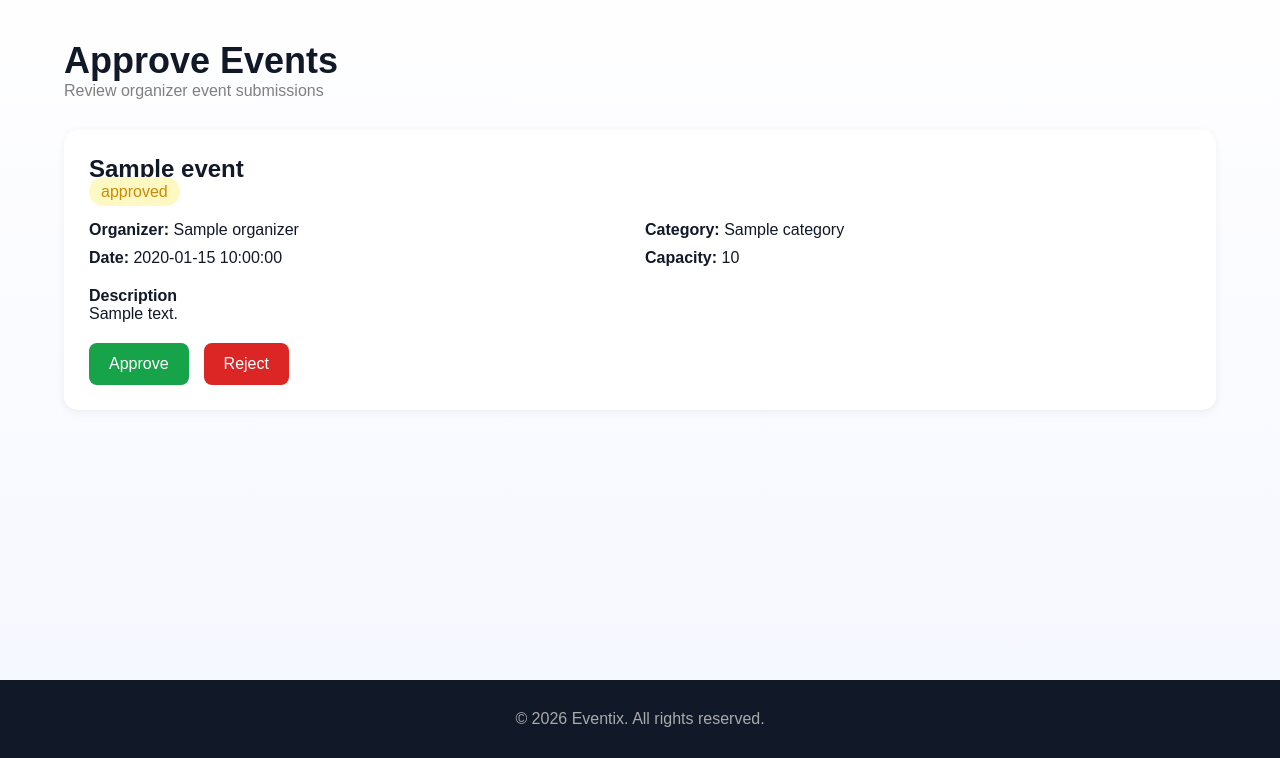
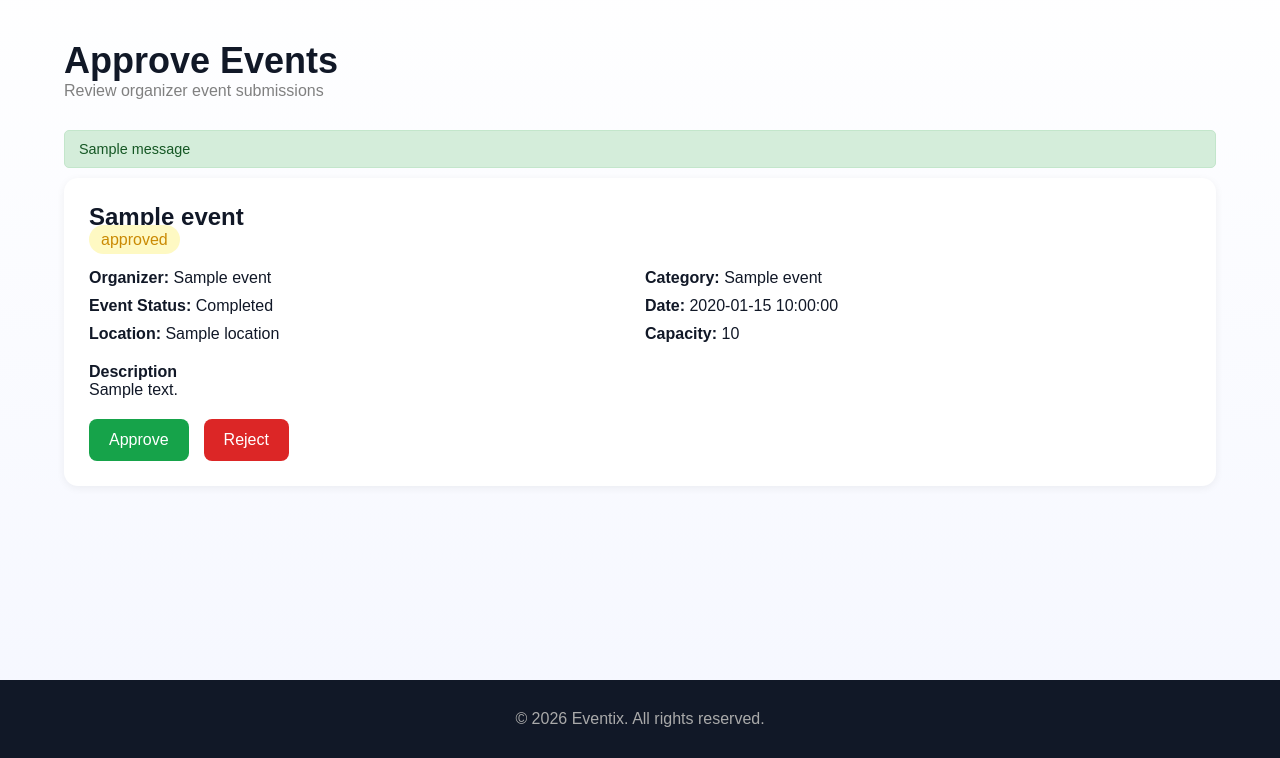
Before and after one commit to nishant-b-bit/AI39-C--Group-7-College_Event_Management_System, a Flask app: template app/Templates/approve_events.html in a window 1280 px wide. Shown: the part 71-829 px from the top of the page. Run offline with Flask 3, Linux system fonts and the light colour scheme; the template is opened without the code that fills it: most values are stand-ins (such as "Sample title", 1, 10 or a date in 2020); one stand-in notice (Sample message) is shown.

Commit message:
updated the code

```diff
--- a/app/Templates/approve_events.html
+++ b/app/Templates/approve_events.html
@@ -1,95 +1,63 @@
 {% extends "common/base.html" %}
-
-{% block title %}
-Approve Events
-{% endblock %}
+{% block title %}Approve Events{% endblock %}
 
 {% block extra_css %}
-<link rel="stylesheet"
-href="{{ url_for('static',
-filename='css/approve_events.css') }}">
+<link rel="stylesheet" href="{{ url_for('static', filename='css/approve_events.css') }}">
 {% endblock %}
 
 {% block content %}
-
 <div class="approval-container">
 
     <div class="page-header">
-
         <h1>Approve Events</h1>
-
-        <p>
-            Review organizer event submissions
-        </p>
-
+        <p>Review organizer event submissions</p>
     </div>
 
+    {% with messages = get_flashed_messages(with_categories=true) %}
+      {% for category, message in messages %}
+        <div class="alert alert-{{ category }}">{{ message }}</div>
+      {% endfor %}
+    {% endwith %}
+
+    {% if events %}
       {% for event in events %}
-
       <div class="approval-card">
-
           <div class="card-top">
-
               <div>
-
                   <h2>{{ event.title }}</h2>
-
-                <span class="status-badge">
-                    {{ event.status }}
-                </span>
-
+                  <span class="status-badge">{{ event.status }}</span>
               </div>
-
           </div>
 
           <div class="event-info">
-
-            <p>
-                <strong>Organizer:</strong>
-                {{ event.organizer }}
-            </p>
-
-            <p>
-                <strong>Category:</strong>
-                {{ event.category }}
-            </p>
-
-            <p>
-                <strong>Date:</strong>
-                {{ event.date }}
-            </p>
-
-            <p>
-                <strong>Capacity:</strong>
-                {{ event.capacity }}
-            </p>
-
+              <p><strong>Organizer:</strong> {{ event.organizer_name }}</p>
+              <p><strong>Category:</strong> {{ event.category_name or event.genre or 'General' }}</p>
+              <p><strong>Event Status:</strong> {{ event.event_status|title }}</p>
+              <p><strong>Date:</strong> {{ event.date }}</p>
+              <p><strong>Location:</strong> {{ event.location }}</p>
+              <p><strong>Capacity:</strong> {{ event.capacity }}</p>
           </div>
 
           <div class="description">
-
               <h4>Description</h4>
-
               <p>{{ event.description }}</p>
-
           </div>
 
           <div class="action-buttons">
-
-            <button class="approve-btn">
-                Approve
-            </button>
-
-            <button class="reject-btn">
-                Reject
-            </button>
+              <form method="POST" action="{{ url_for('auth.approve_event_action', event_id=event.id) }}" style="display:inline">
+                  <input type="hidden" name="action" value="approved">
+                  <button type="submit" class="approve-btn">Approve</button>
+              </form>
+              <form method="POST" action="{{ url_for('auth.approve_event_action', event_id=event.id) }}" style="display:inline">
+                  <input type="hidden" name="action" value="rejected">
+                  <button type="submit" class="reject-btn">Reject</button>
+              </form>
+          </div>
+      </div>
+      {% endfor %}
+    {% else %}
+      <p>No pending events to review.</p>
+    {% endif %}
 
 </div>
-
-    </div>
-
-    {% endfor %}
-
-</div>
-
 {% endblock %}
```
Lines whose indentation alone changed are shown as unchanged.
